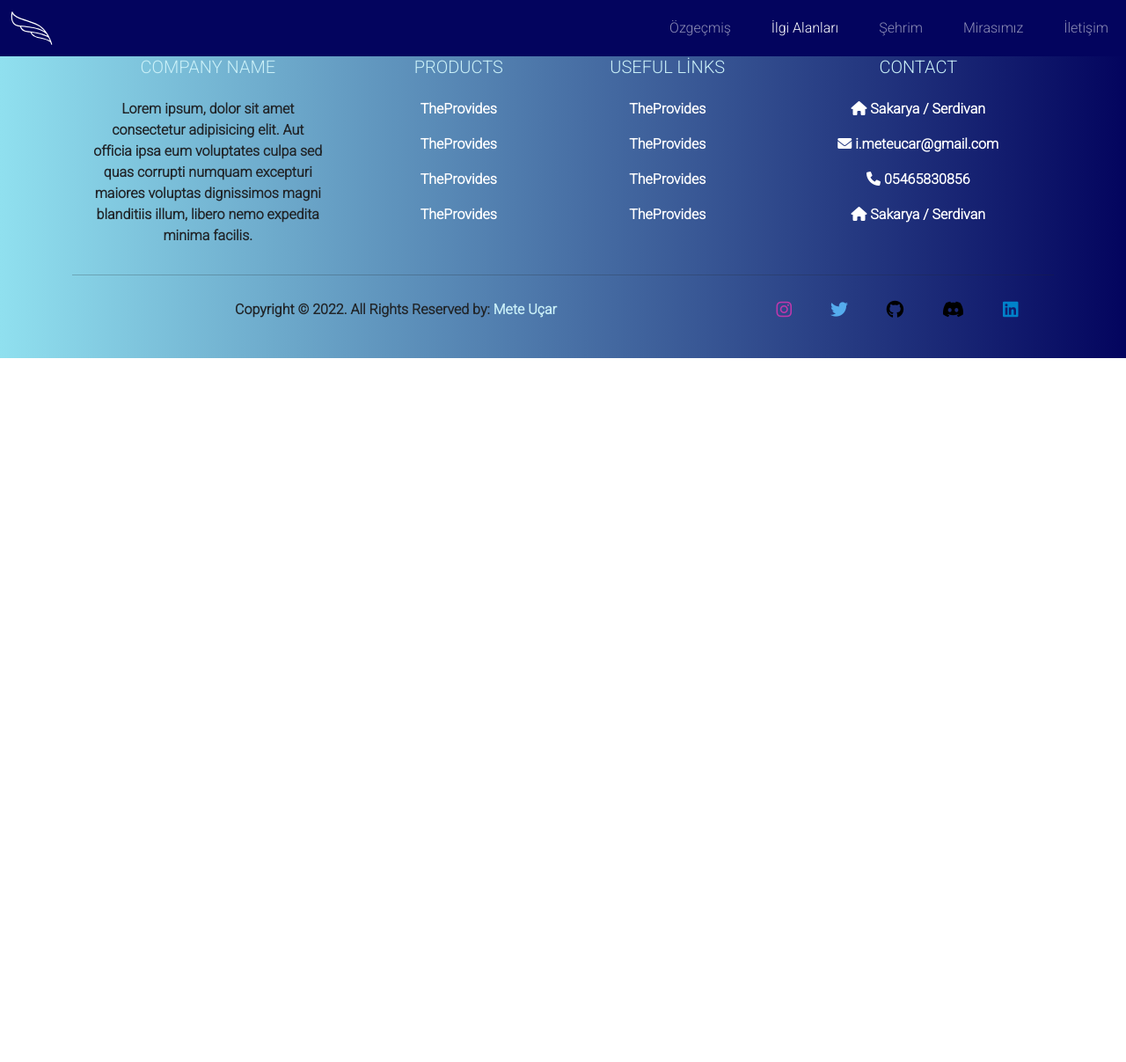
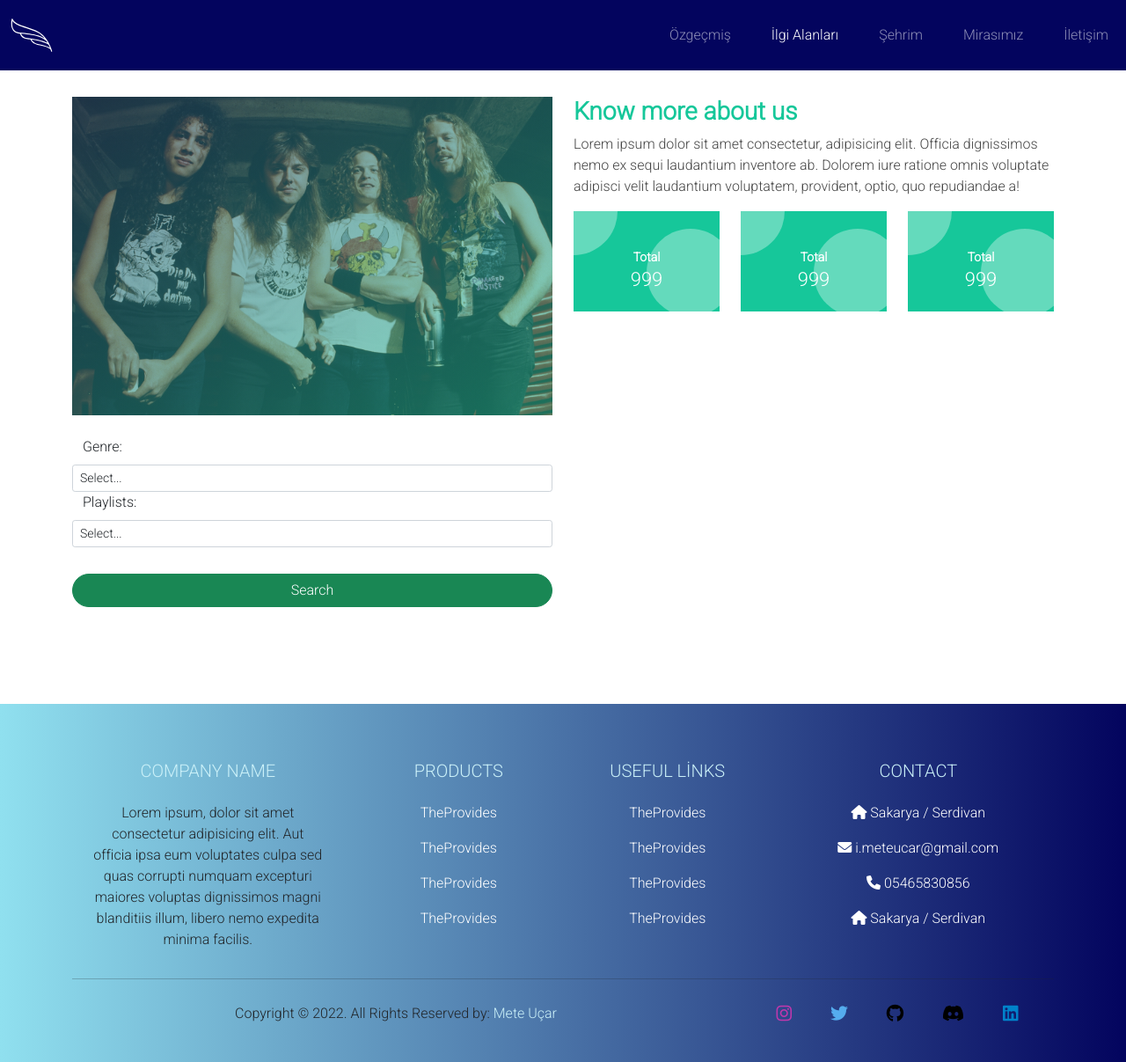
Before and after one commit to Metecode/Web-Teknolojileri-projesi, a PHP site: page /ilgi-alanlari.html in a window 1280 px wide. Shown: the whole page at 88% size. Before the commit the page ends 407 px from the top, so only its background shows below. Run offline with PHP 8.4, Linux system fonts and the light colour scheme.

```diff
--- /dev/null
+++ b/Css/ilgi-alanlari.css
@@ -0,0 +1,95 @@
+h1,h2,h3,h4{
+    font-weight: 900;
+}
+h5,h6,a,p{
+    font-weight: 300;
+}
+:root{
+    --colorOne: #19456b;
+    --colorTwo: #16c79a;
+}
+
+
+.center-vertical{
+    display: flex;
+    width: 100%;
+    min-height: 100vh;
+    align-items: center;
+}
+.about-us-section{
+    width: 100%;
+    padding: calc(5% + 30px) 0px;
+}
+.about-us-section .img-head{
+    position: relative;
+    overflow: hidden;
+}
+.about-us-section .img-head img{
+    width: 100%;
+    transition: transform .3s;
+}
+.about-us-section .img-head:hover img{
+    transform: scale(1.2);
+}
+.about-us-section .img-head::after{
+    content: "";
+    width: 100%;
+    height: 100%;
+    background-image: linear-gradient(to right bottom, var(--colorOne),var(--colorTwo));
+    position: absolute;
+    left: 0;
+    top: 0;
+    opacity: .5;
+}
+.about-us-section .text-head{
+    font-size: 28px;
+    color: var(--colorTwo);
+}
+.about-us-section .break-small{
+    width: 80px;
+    height: 5px;
+    background-color: var(--colorTwo);
+}
+.about-us-section .text-para{
+    font-size: 16px;
+    color: #444;
+}
+.about-us-section .box{
+    background-color: var(--colorTwo);
+    color: #fff;
+    text-align: center;
+    padding: 20px 0px;
+    position: relative;
+    overflow: hidden;
+}
+.about-us-section .box i {
+    font-size: 42px;
+}
+.about-us-section .box h4{
+    font-size: 14px;
+}
+.about-us-section .box p{
+    font-size: 22px;
+}
+.about-us-section .box::after,
+.about-us-section .box::before{
+    content: "";
+    position: absolute;
+    width: 100px;
+    height: 100px;
+    background-color: #fff5;
+    border-radius: 50%;
+    transition: transform .3s;
+}
+.about-us-section .box::after{
+    left: -50px;
+    top: -50px;
+}
+.about-us-section .box::after{
+    right: -50px;
+    bottom: -50px;
+}
+.about-us-section .box:hover::after,
+.about-us-section .box:hover::before{
+    transform: scale(1.2);
+}
--- a/Css/index.css
+++ b/Css/index.css
@@ -180,4 +180,22 @@ a{
 }
 .navbar{
   background-color: #03045E;
+  height: 80px;
 }
+
+@media only screen and (max-width: 767px) {
+	.navbar-nav {
+		text-align: center;
+		background: rgba(0, 0, 0, 0.5);
+	}
+	.carousel-caption {
+		bottom: 165px;
+	}
+	.carousel-caption h5 {
+		font-size: 17px;
+	}
+	.carousel-caption a {
+		padding: 10px 15px;
+		font-size: 15px;
+	}
+}
--- a/ilgi-alanlari.html
+++ b/ilgi-alanlari.html
@@ -9,6 +9,7 @@
   <link href="https://cdn.jsdelivr.net/npm/bootstrap@5.1.3/dist/css/bootstrap.min.css" rel="stylesheet"
     integrity="sha384-1BmE4kWBq78iYhFldvKuhfTAU6auU8tT94WrHftjDbrCEXSU1oBoqyl2QvZ6jIW3" crossorigin="anonymous">
   <link rel="stylesheet" href="Css/index.css">
+  <link rel="stylesheet" href="Css/ilgi-alanlari.css">
   <link rel="stylesheet" href="Fontawesome/fontawesome/all.css">
   <title>Ana Sayfa</title>
 </head>
@@ -45,6 +46,76 @@
     </nav>
   </header>
   <!-- Navbar end -->
+  <div class="center-vertical">
+    <div class="about-us-section">
+      <div class="container">
+        <div class="row">
+          <div class="col-12 col-lg-6 mb-4 mb-lg-0">
+            <div class="img-head"><img src="img/metallica.webp" alt=""></div>
+          </div>
+        <div class="col-12 col-lg-6">
+          <h2 class="text-head">
+            Know more about us
+          </h2>
+          <div class="brak-small mb-2"></div>
+          <p class="text-para">Lorem ipsum dolor sit amet consectetur, adipisicing elit. Officia dignissimos nemo ex sequi laudantium inventore ab. Dolorem iure ratione omnis voluptate adipisci velit laudantium voluptatem, provident, optio, quo repudiandae a!</p>
+          <div class="row">
+            <div class="col-12 col-md-4 mb-2 mb-md-0">
+              <div class="box">
+                <i class="fa fa-sers mb-3"></i>
+                <h4 class="mb-0">Total</h4>
+                <p class="mb-0">999</p>
+              </div>
+            </div>
+            <div class="col-12 col-md-4 mb-2 mb-md-0">
+              <div class="box">
+                <i class="fa fa-sers mb-3"></i>
+                <h4 class="mb-0">Total</h4>
+                <p class="mb-0">999</p>
+              </div>
+            </div>
+            <div class="col-12 col-md-4 mb-2 mb-md-0">
+              <div class="box">
+                <i class="fa fa-sers mb-3"></i>
+                <h4 class="mb-0">Total</h4>
+                <p class="mb-0">999</p>
+              </div>
+            </div>
+          </div>
+        </div>
+      </div>
+      <div class="container">
+        <form action="">
+            <input type="hidden" id='hidden_token'>
+            <div class="col-sm-6 form-group row mt-4 px-0">
+                <label for="Genre" class="form-label col-sm-2">Genre:</label>
+                <select name="" id="select_genre" class="form-control form-control-sm col-sm-10">
+                    <option>Select...</option>
+                </select>
+            </div>
+            <div class="col-sm-6 form-group row px-0">
+                <label for="Genre" class="form-label col-sm-2">Playlists:</label>
+                <select name="" id="select_playlist" class="form-control form-control-sm col-sm-10">
+                    <option>Select...</option>
+                </select>
+            </div>
+            <div class="col-sm-6 row form-group px-0">
+                <button type="submit" id="btn_submit" class="btn btn-success col-sm-12">Search</button>
+            </div>
+        </form>
+        <div class="row">
+            <div class="col-sm-6 px-0">
+                <div class="list-group song-list">
+
+                </div>
+            </div>
+            <div class="offset-md-1 col-sm-4" id="song-detail">
+            </div>
+        </div>
+    </div>
+      </div>
+    </div>
+  </div>
 
   <!-- back to top -->
   <button
```
Also changed, not shown: ozgecmis.html (+4 -4 lines), img/metallica.webp (added).
